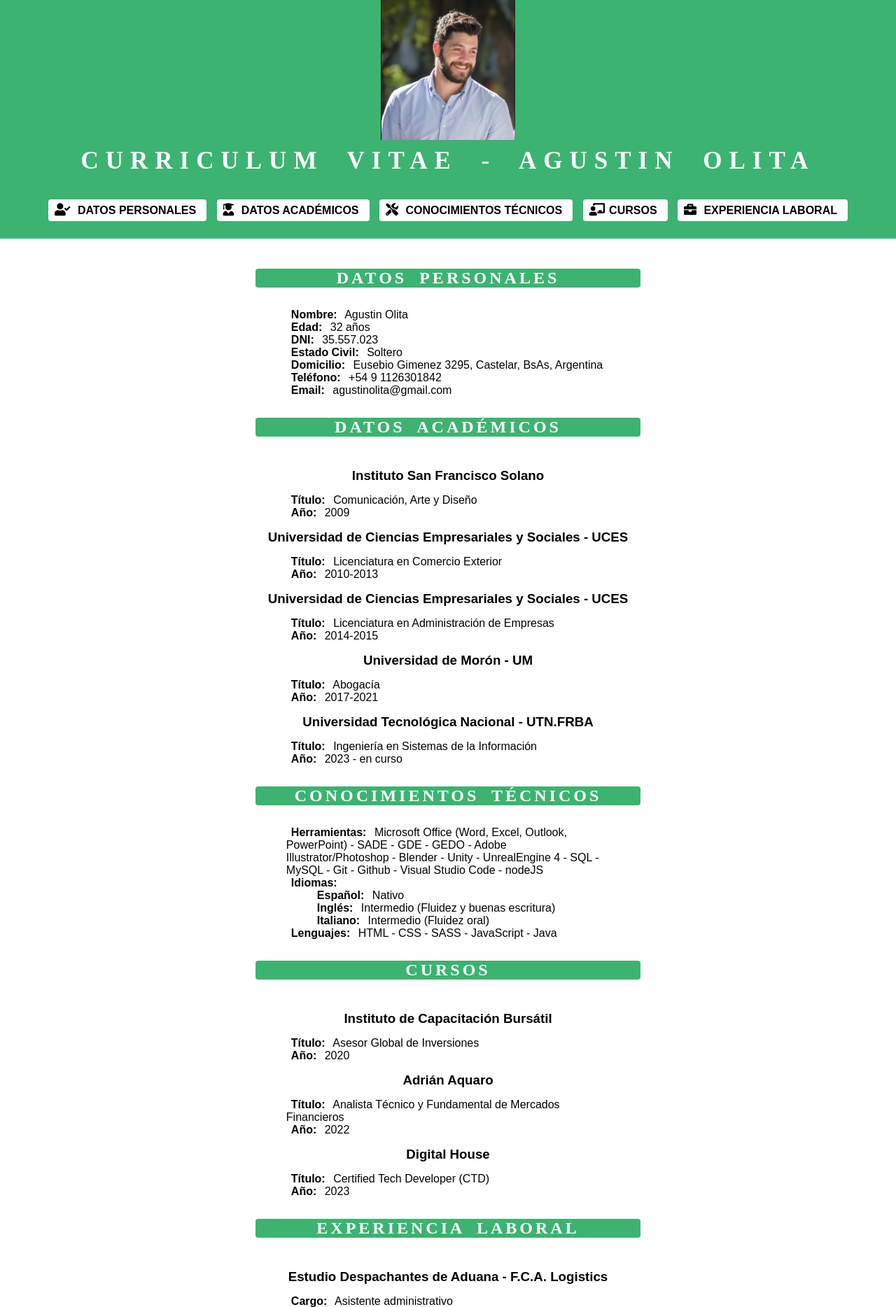
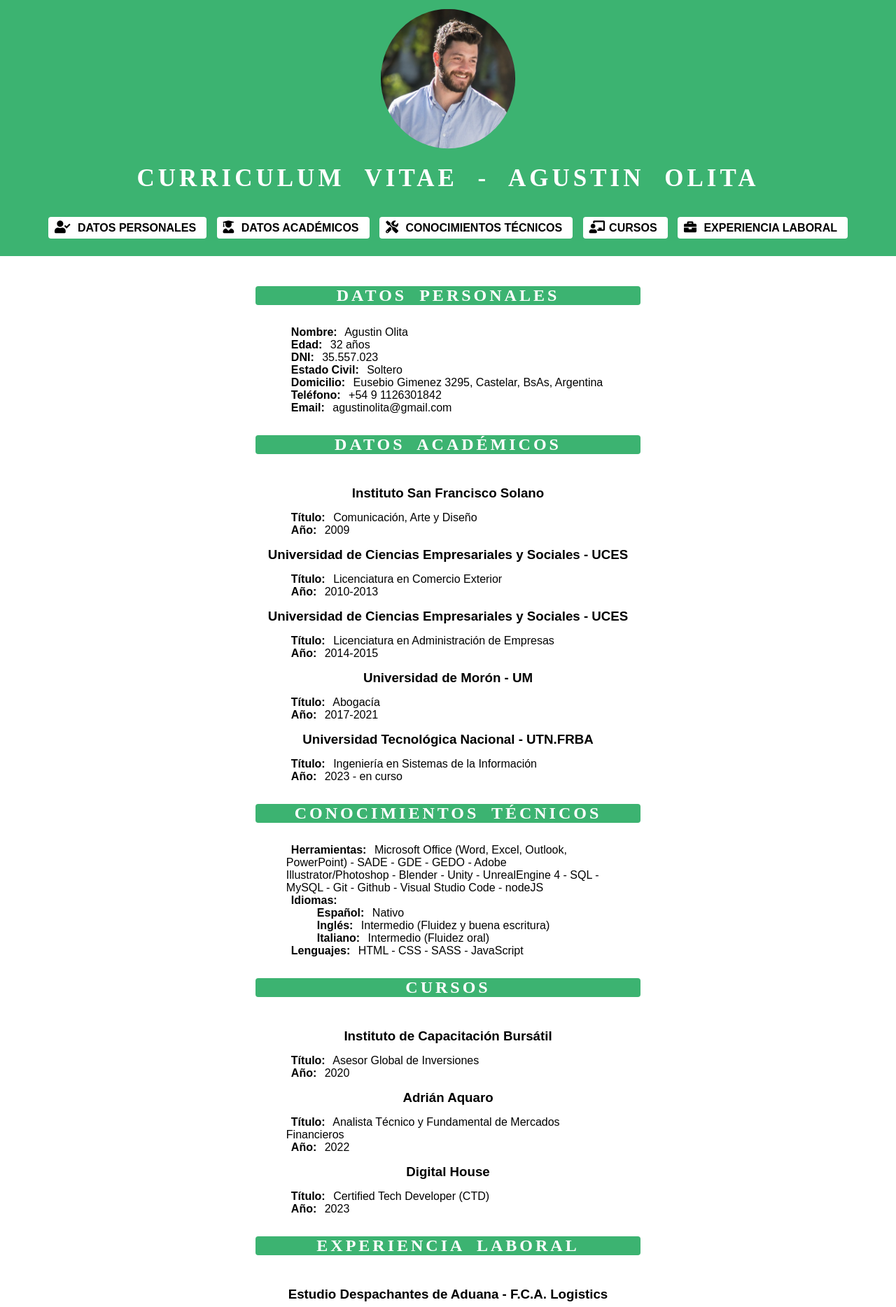
Before and after one commit to AgusOlita/Curriculum-Vitae, a plain HTML site: page index.html in a window 1280 px wide. Shown: the top 1868 px of the page at 70% size. Drawn offline with Linux system fonts and the light colour scheme.

Commit message:
Actualizacion CV

```diff
--- a/index.html
+++ b/index.html
@@ -115,12 +115,12 @@
             <ul class="idiom" type="none">
               <li><span>Español:</span> Nativo</li>
               <li>
-                <span>Inglés:</span> Intermedio (Fluidez y buenas escritura)
+                <span>Inglés:</span> Intermedio (Fluidez y buena escritura)
               </li>
               <li><span>Italiano:</span> Intermedio (Fluidez oral)</li>
             </ul>
           </li>
-          <li><span>Lenguajes:</span> HTML - CSS - SASS - JavaScript - Java</li>
+          <li><span>Lenguajes:</span> HTML - CSS - SASS - JavaScript</li>
         </ul>
       </section>
       <section id="cursos">
--- a/styles/style.css
+++ b/styles/style.css
@@ -20,6 +20,9 @@ header {
 header img {
     width: 15%;
     height: auto;
+    border-radius: 50%;
+    padding-top: 1%;
+    padding-bottom: 1%;
 }
 
 div{
@@ -34,7 +37,7 @@ h1{
     font-family: 'Bitter-Black';
     font-size: 35px;
     font-weight: 100px;
-    letter-spacing: 10px;
+    letter-spacing: 5px;
     padding: 10px;
     vertical-align: middle;
     word-spacing: 15px;
```
